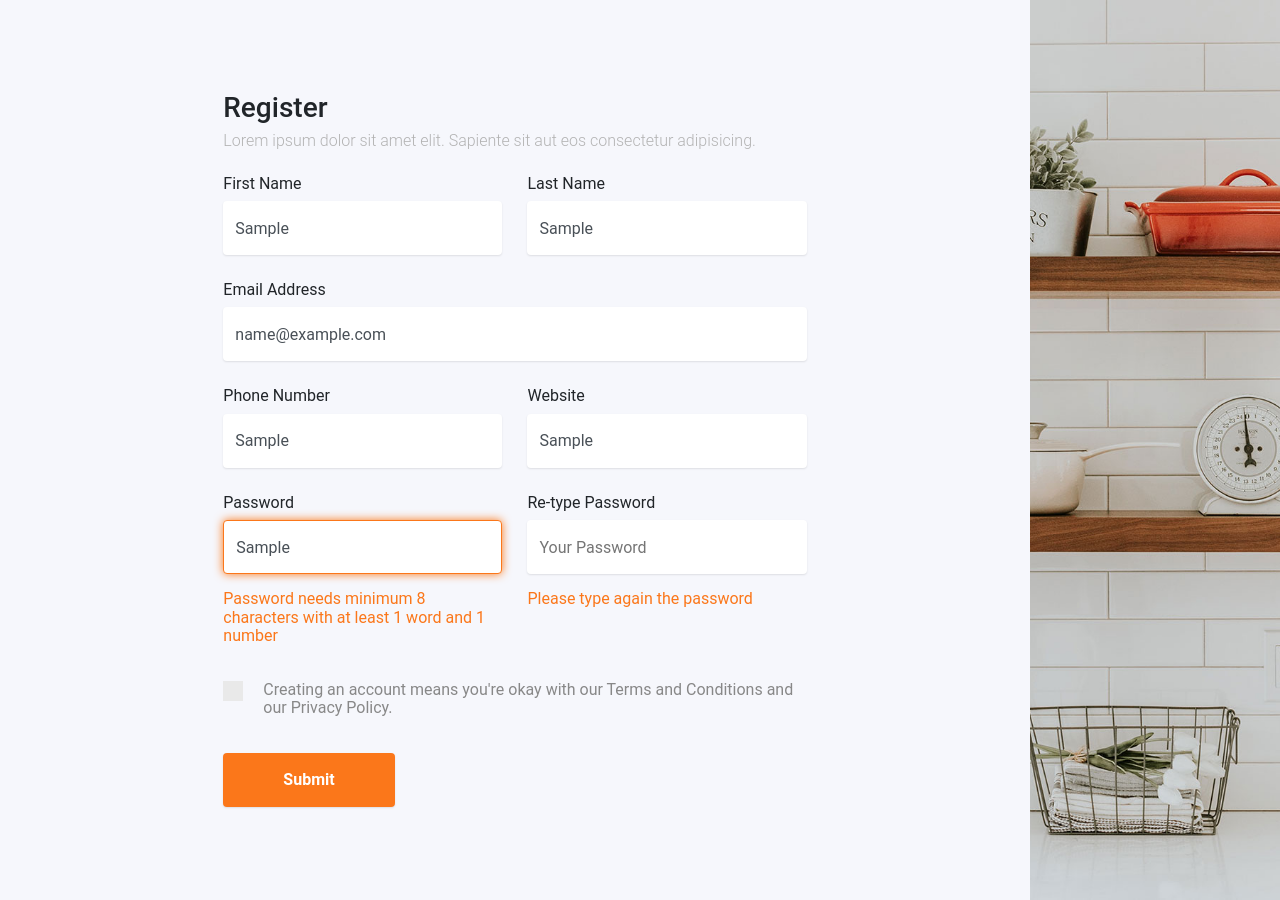
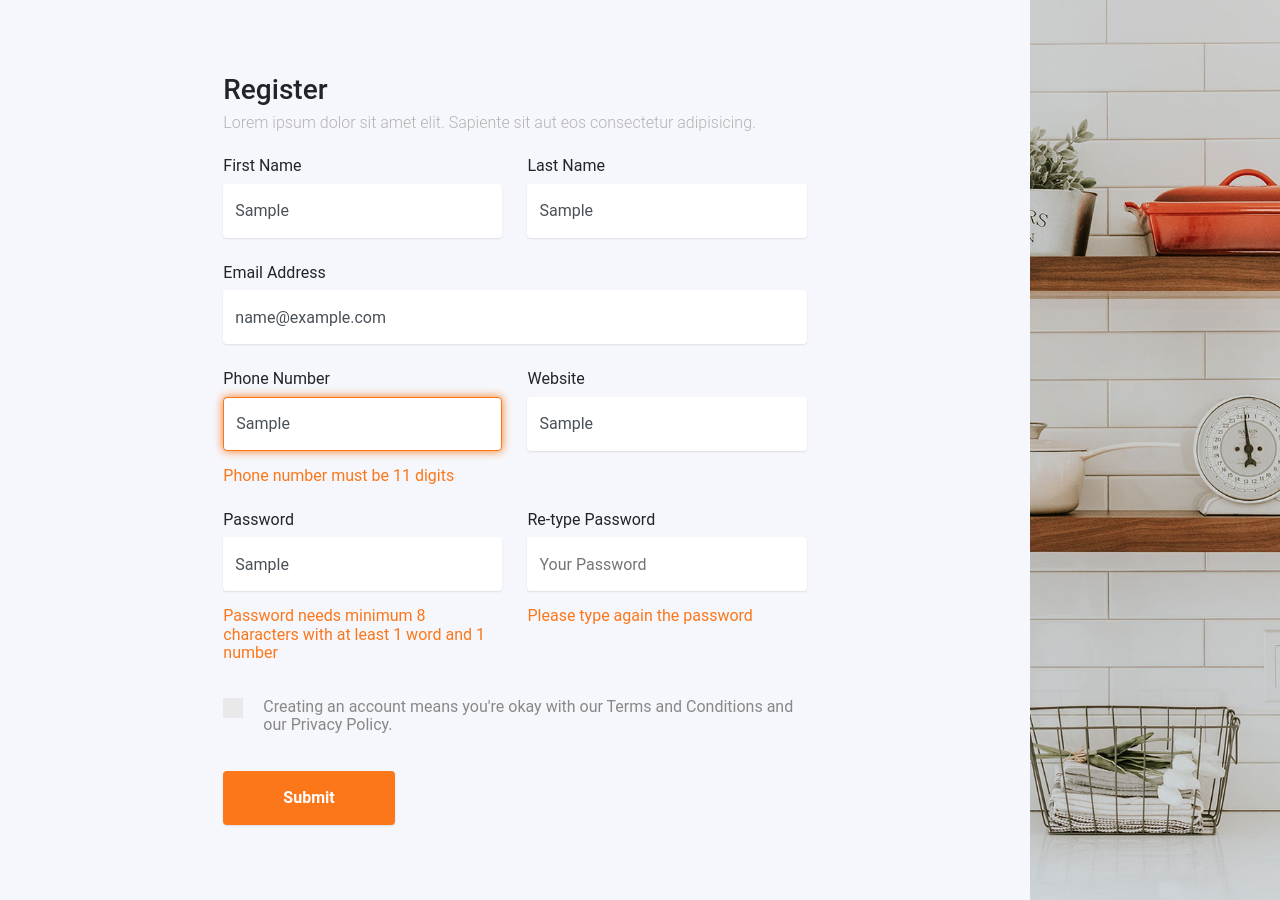
Before and after one commit to saimonazad/Next.js-Form, a Next.js app: page /signup in a window 1280 px wide. Both pictures are taken after typing "Sample", "Sample", "name@example.com", "Sample", "Sample", "Sample" into the empty fields and a click on the input 308 px from the left and 744 px from the top of the page. Built offline with nearby package versions, Linux system fonts and the light colour scheme.

Commit message:
min digit error defined

```diff
--- a/src/pages/signup/index.js
+++ b/src/pages/signup/index.js
@@ -98,11 +98,11 @@ export default function signup() {
                     <div className="Phone form-group">
                       <label htmlFor="phone">Phone Number</label>
                       <Input
-                        type="tel"
+                        type="number"
                         placeholder="01858 6711 87"
                         {...register("phone", {
                           required: true,
-                          min: 11,
+                          minLength: 11,
                           maxLength: 11
                         })}
                       />
@@ -110,7 +110,10 @@ export default function signup() {
                         <ErrorText>Phone number is required</ErrorText>
                       )}
                       {errors.phone && errors.phone.type === "maxLength" && (
-                        <ErrorText>Max Length is 11</ErrorText>
+                        <ErrorText>Phone number must be 11 digits</ErrorText>
+                      )}
+                      {errors.phone && errors.phone.type === "minLength" && (
+                        <ErrorText>Phone number must be 11 digits</ErrorText>
                       )}
                     </div>
                     <div className="Website form-group">
```
